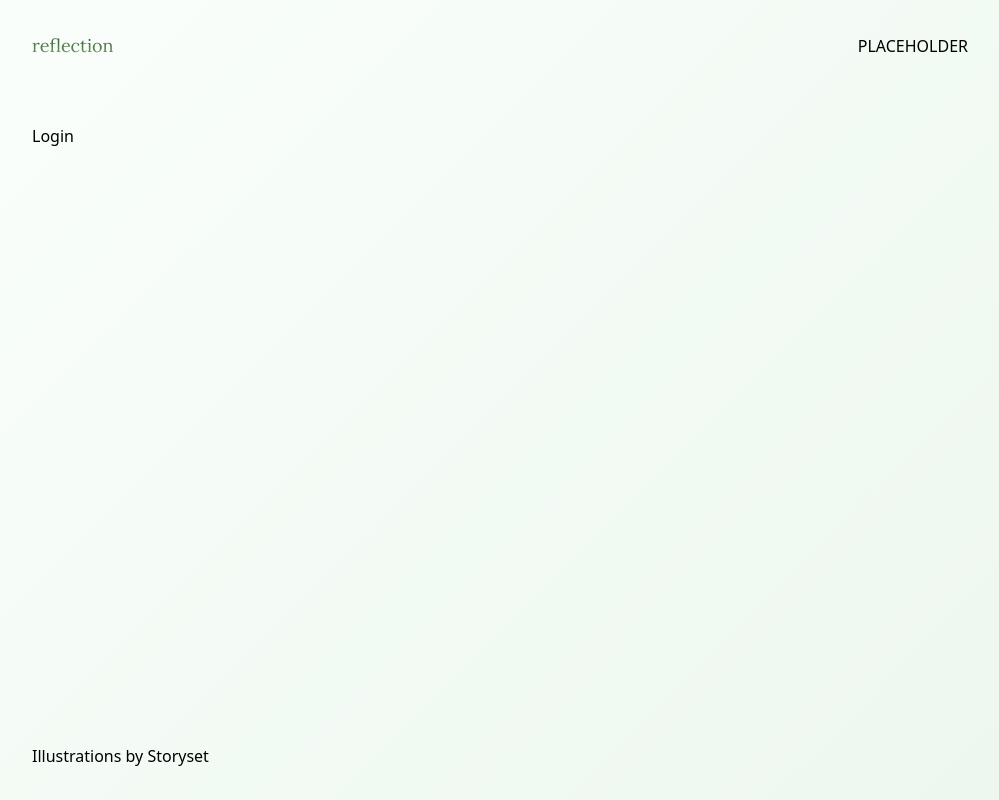
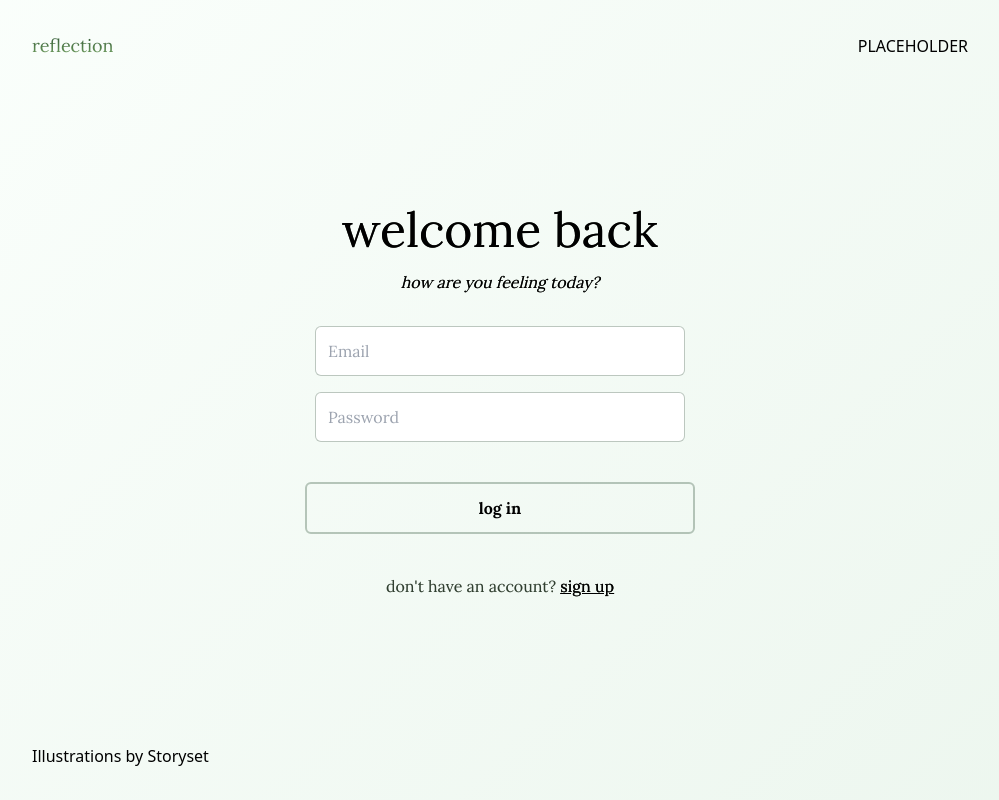
Before and after one commit to shamikaredkar/Reflection, a Next.js app: page /dashboard in a window 1280 px wide. Shown: the whole page, without its empty margins (140-1139 px from the left). Built offline with nearby package versions, Linux system fonts and the light colour scheme.

Commit message:
Designed the login page

```diff
--- a/app/components/Button.js
+++ b/app/components/Button.js
@@ -9,13 +9,13 @@ const inter = Lora({
 })
 
 export default function Button(props) {
-  const { text, dark } = props
+  const { text, dark, full } = props
 
   return (
     <button
       className={
         'rounded-md overflow-hidden duration-200  relative border-2 border-[#23482B]/30 animation-cloud-btn ' +
-        (dark ? ' text-[#23482B]' : ' text-[#23482B] btn-gradient')
+        (dark ? ' text-[#23482B]' : ' text-[#23482B]') + (full ? 'grid m-6 place-items-center w-5/12' : '')
       }
     >
       {/* Button content */}
--- a/app/components/Login.js
+++ b/app/components/Login.js
@@ -1,7 +1,22 @@
 import React from 'react'
+import { Lora } from 'next/font/google'
+import Button from './Button'
+
+const inter = Lora({
+  subsets: ['latin'], // You can specify other subsets if needed
+  weight: ['400', '700'], // Specify the weights you want to use
+  style: ['normal', 'italic'], // Specify the styles you want to use
+})
 
 export default function Login() {
   return (
-    <div>Login</div>
+    <div className={'flex flex-col flex-1 justify-center items-center gap-4 blackolive '+ inter.className}>
+      <h3 className={'text-3xl sm:text-4xl md:text-5xl'}>welcome back</h3>
+      <p className='italic mb-4'>how are you feeling today?</p>
+      <input className=' max-w-[370px] w-full mx-auto px-3 py-2 sm:py-3 border border-solid border-[#23482B]/30 rounded-md outline-none hover:border-[#23482B] focus:border-[#23482B]/60' placeholder='Email'/>
+      <input className=' max-w-[370px] w-full mx-auto px-3 py-2 sm:py-3 border border-solid border-[#23482B]/30 rounded-md outline-none hover:border-[#23482B] focus:border-[#23482B]/60' placeholder='Password'/>
+      <Button text="log in" full/>
+      <p><span className='text-[#23482B]/30'>don&#39;t have an account? </span><span className='blackolive underline '>sign up</span></p>
+    </div>
   )
 }
```
